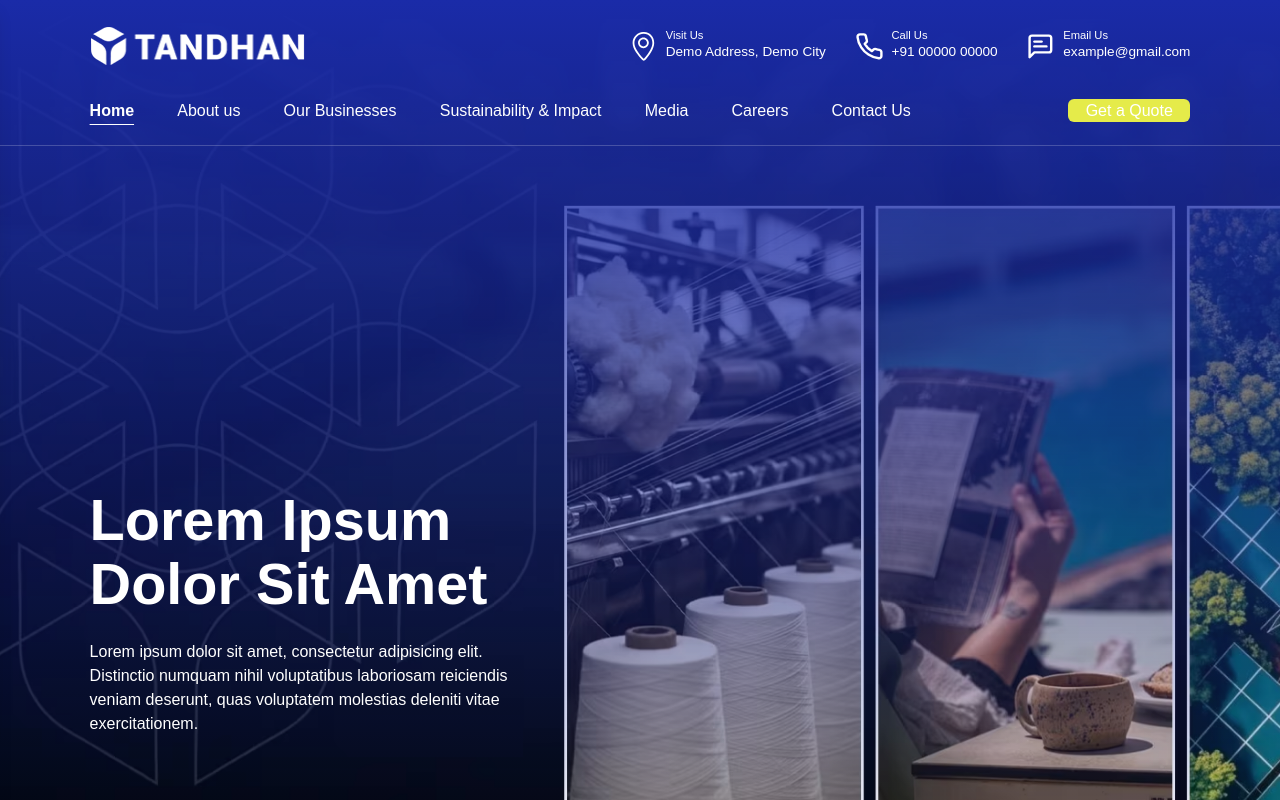
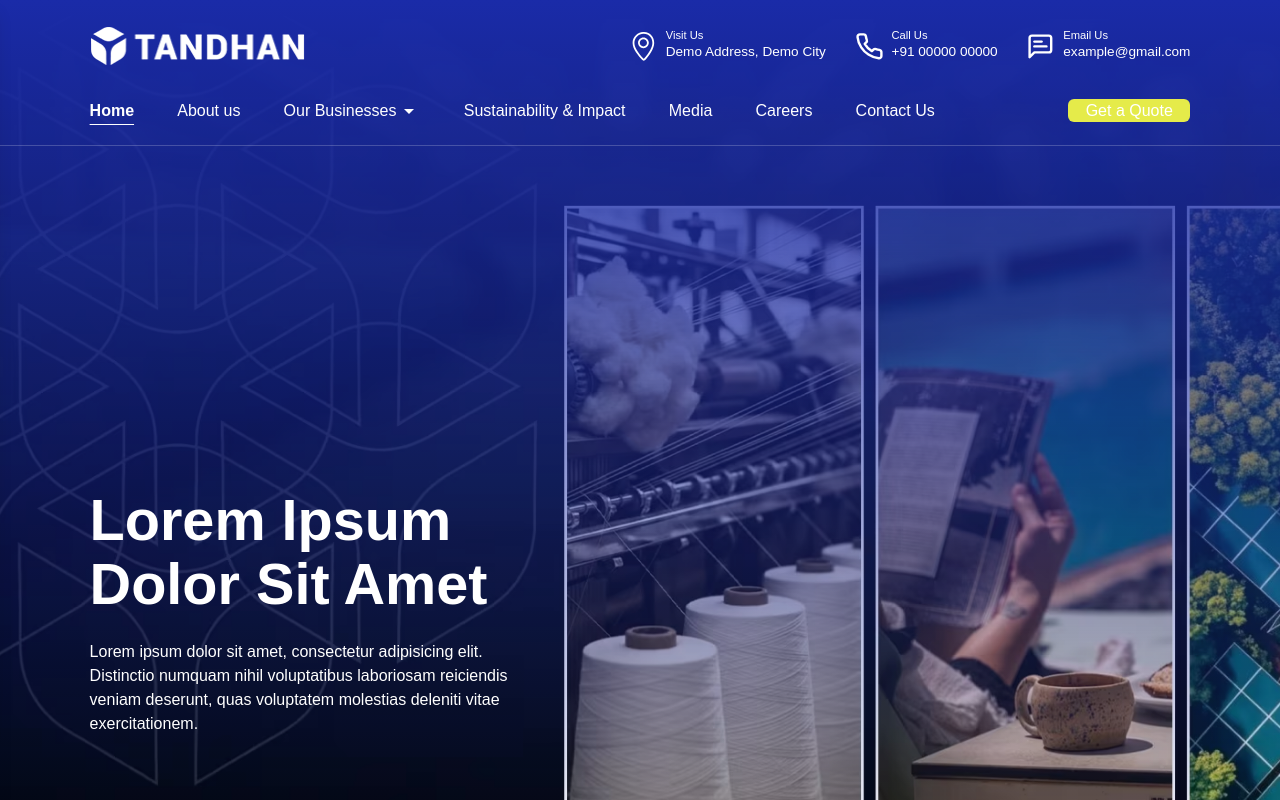
Before and after one commit to josephpal27/tandhan-group, a Next.js app: page / in a window 1280 px wide. Shown: the top 800 px of the page. Built offline with nearby package versions, Linux system fonts and the light colour scheme; a web font is replaced by a local one.

Commit message:
Navbar Mega Menu Updated

```diff
--- a/src/components/Navbar.jsx
+++ b/src/components/Navbar.jsx
@@ -5,7 +5,7 @@ import { FiMenu, FiX } from "react-icons/fi";
 import { SlLocationPin } from "react-icons/sl";
 import { LuPhone } from "react-icons/lu";
 import { LuMessageSquareText } from "react-icons/lu";
-import { MdChevronRight } from "react-icons/md";
+import { MdChevronRight, MdArrowDropDown } from "react-icons/md";
 import { HiArrowSmRight } from "react-icons/hi";
 import Link from "next/link";
 import { usePathname } from "next/navigation";
@@ -88,7 +88,7 @@ const Navbar = () => {
     const sectorsData = [
         {
             sectorName: "Protective Solutions",
-            image: "/images/sectors/sector-demo.png",
+            image: "/images/sectors/2.avif",
             title: "Protective Solutions",
             desc: "Lorem ipsum dolor sit amet, consectetur adipiscing elit, sed do eiusmod tempor incididunt ut labore et dolore magna aliqua. Lorem ipsum dolor sit amet, consectetur adipiscing elit.",
             url: "/",
@@ -180,11 +180,14 @@ const Navbar = () => {
                                     {link.hasMega ? (
                                         <button
                                             className={`
-                                                transition-colors duration-200 text-white
+                                                transition-colors duration-200 text-white flex items-center
                                                 ${isActive ? "font-bold underline underline-offset-8" : "hover:text-secondary"}
                                             `}
                                         >
-                                            {link.name}
+                                            {link.name} <MdArrowDropDown className={`
+                                                text-[1.6rem] lg:text-[1.4rem] xl:text-[1.5rem] 2xl:text-[1.6rem] transition duration-300
+                                                ${megaMenuOpen ? "rotate-180" : ""}
+                                            `}/>
                                         </button>
                                     ) : (
                                         <Link
```
